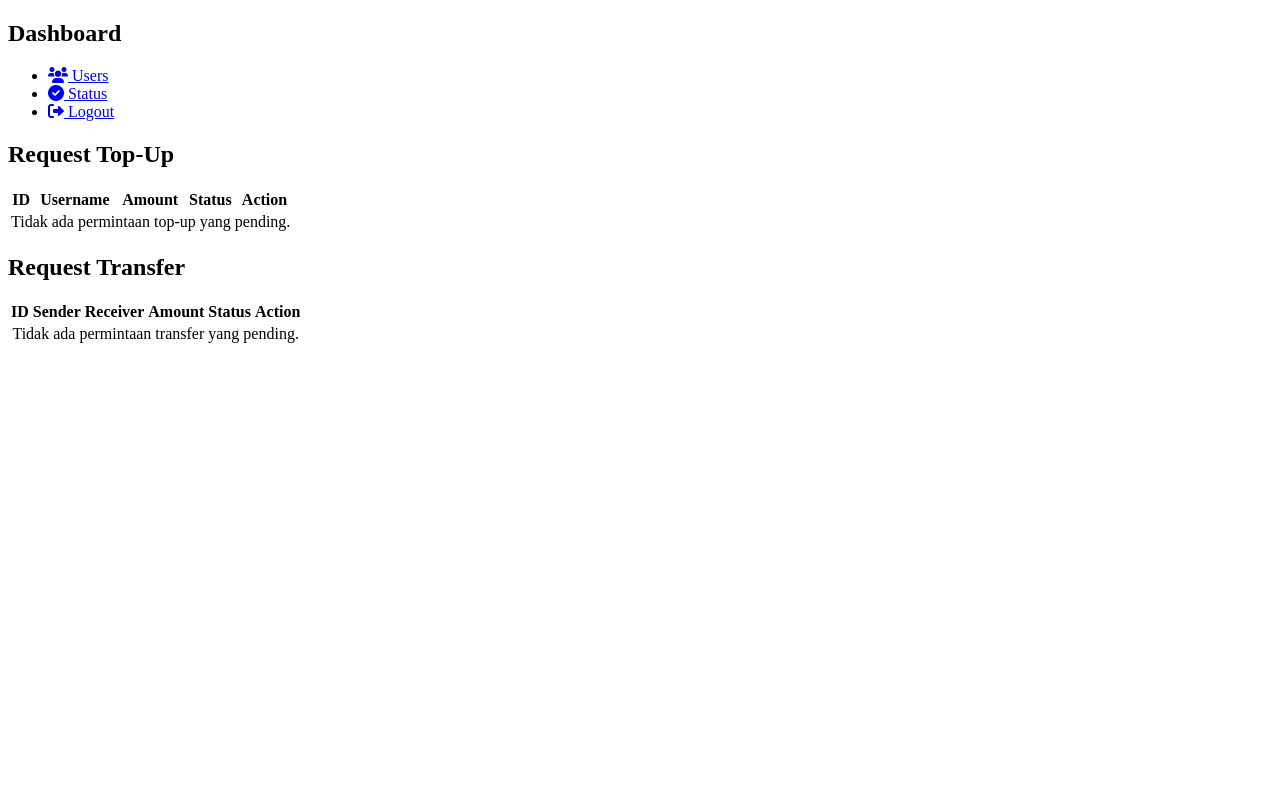
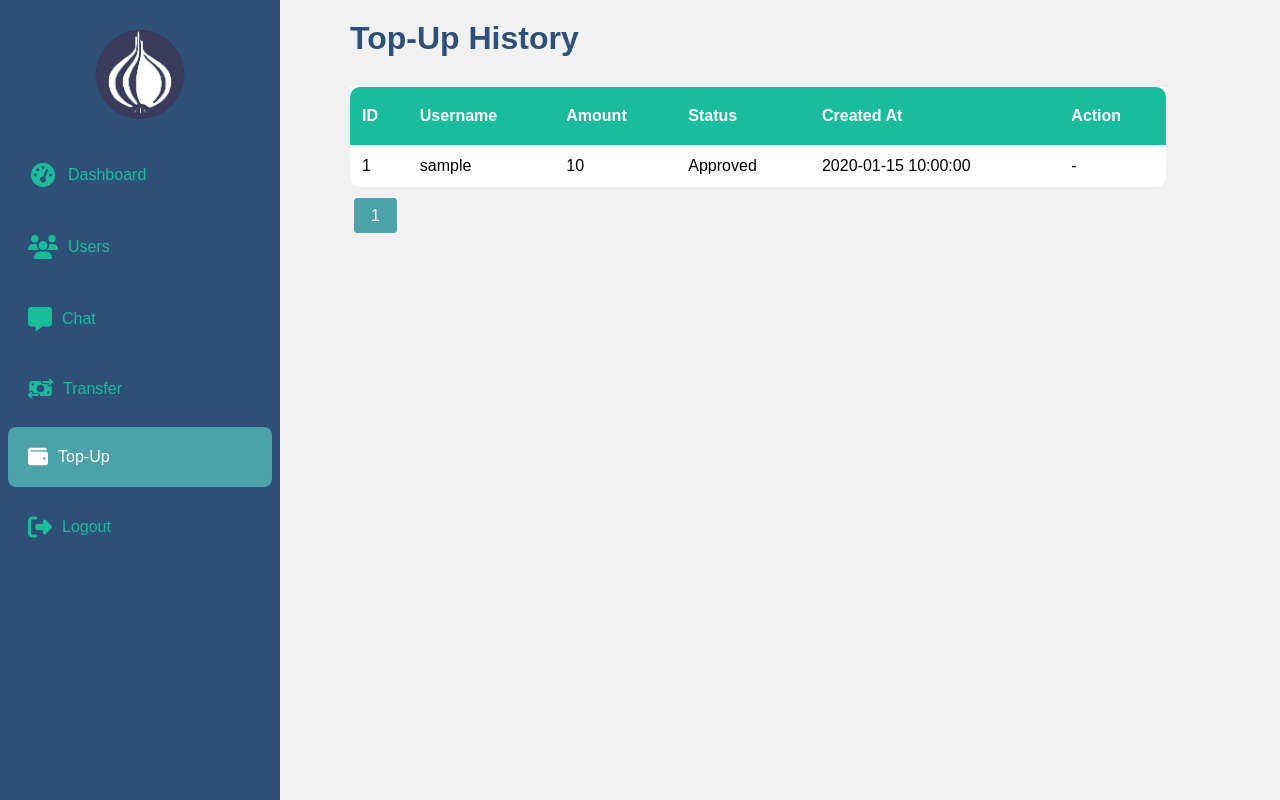
Before and after one commit to Aryamahesa/Web_Vulnerbility, a PHP site: page /Views/dashboard/status.php in a window 1280 px wide. Run offline with PHP 8.4, Linux system fonts and the light colour scheme; the visitor is signed in with stand-in values (Sample User, id 1); tables that the repository leaves empty or names only in its code hold one stand-in row (values such as "Sample post").

Commit message:
Update and Fix Program

```diff
--- a/Onion/Views/dashboard/status.php
+++ b/Onion/Views/dashboard/status.php
@@ -4,16 +4,49 @@ ini_set('display_errors', 1);
 session_start();
 include __DIR__ . '/../../config/connect.php';
 
-// Mengambil permintaan top-up dan transfer yang belum disetujui
-$query_topup = "SELECT topup.*, users.username FROM topup JOIN users ON topup.user_id = users.id WHERE topup.status = 'pending'";
-$query_transfer = "SELECT transfer.*, sender.username AS sender_username, receiver.username AS receiver_username
-                   FROM transfer
-                   JOIN users AS sender ON transfer.sender_id = sender.id
-                   JOIN users AS receiver ON transfer.receiver_id = receiver.id
-                   WHERE transfer.status = 'pending'";
+// Tentukan jumlah data per halaman
+$limit = 10;
 
+// Ambil nomor halaman dari URL (default halaman 1)
+$page = isset($_GET['page']) ? (int)$_GET['page'] : 1;
+$offset = ($page - 1) * $limit;
+
+// Query untuk mengambil semua riwayat top-up dengan pagination
+$query_topup = "
+    SELECT topup.*, users.username
+    FROM topup
+    JOIN users ON topup.user_id = users.id
+    ORDER BY topup.created_at DESC
+    LIMIT $limit OFFSET $offset
+";
 $result_topup = $conn->query($query_topup);
-$result_transfer = $conn->query($query_transfer);
+
+// Ambil total data untuk menghitung jumlah halaman
+$query_count = "SELECT COUNT(*) AS total FROM topup";
+$result_count = $conn->query($query_count);
+$total_rows = $result_count->fetch_assoc()['total'];
+$total_pages = ceil($total_rows / $limit);
+
+// Menangani aksi approve atau reject
+if (isset($_GET['action']) && isset($_GET['id'])) {
+    $topup_id = (int)$_GET['id'];
+    $action = $_GET['action'];
+
+    // Validasi aksi (approve atau reject)
+    if ($action === 'approve' || $action === 'reject') {
+        $status = ($action === 'approve') ? 'approved' : 'rejected';
+
+        // Update status top-up
+        $update_query = "UPDATE topup SET status = '$status' WHERE id = $topup_id";
+        if ($conn->query($update_query)) {
+            echo "<script>alert('Top-up telah $status!'); window.location.href='status.php';</script>";
+        } else {
+            echo "Terjadi kesalahan saat memperbarui status top-up.";
+        }
+    }
+}
+
+$current_page = basename($_SERVER['PHP_SELF']);
 ?>
 
 <!DOCTYPE html>
@@ -21,37 +54,41 @@ $result_transfer = $conn->query($query_transfer);
 <head>
     <meta charset="UTF-8">
     <meta name="viewport" content="width=device-width, initial-scale=1.0">
-    <title>Status Dashboard</title>
-    <link rel="stylesheet" href="/../../public/css/admin1.css">
-    <link href="https://cdnjs.cloudflare.com/ajax/libs/font-awesome/6.0.0-beta3/css/all.min.css" rel="stylesheet">
+    <title>Top-Up History</title>
+    <link rel="stylesheet" href="/../../public/css/admin.css">
+    <link href="https://cdnjs.cloudflare.com/ajax/libs/font-awesome/6.4.0/css/all.min.css" rel="stylesheet">
 </head>
 <body>
 
 <!-- Sidebar Menu -->
 <div class="sidebar">
     <div class="sidebar-header">
-        <h2>Dashboard</h2>
+        <img src="../../public/img/onion-logo.png" alt="Logo" class="logo">
     </div>
     <ul class="sidebar-menu">
-        <li><a href="admin.php"><i class="fas fa-users"></i> Users</a></li>
-        <li><a href="status.php"><i class="fas fa-check-circle"></i> Status</a></li>
-        <li><a href="/logout.php"><i class="fas fa-sign-out-alt"></i> Logout</a></li>
+        <a href="index.php" class="menu-item <?= $current_page == 'index.php' ? 'active' : '' ?>"><i class="fas fa-fw fa-tachometer-alt"></i> Dashboard</a>
+        <a href="users.php" class="menu-item <?= $current_page == 'users.php' ? 'active' : '' ?>"><i class="fas fa-users"></i> Users</a>
+        <a href="chat.php" class="menu-item <?= $current_page == 'chat.php' ? 'active' : '' ?>"><i class="fas fa-comment-alt"></i> Chat</a>
+        <a href="transfer.php" class="menu-item <?= $current_page == 'transfer.php' ? 'active' : '' ?>"><i class="fa-solid fa-money-bill-transfer"></i> Transfer</a>
+        <a href="status.php" class="menu-item <?= $current_page == 'status.php' ? 'active' : '' ?>"><i class="fa-solid fa-wallet"></i> Top-Up</a>
+        <a href="/logout.php" class="menu-item"><i class="fas fa-sign-out-alt"></i> Logout</a>
     </ul>
 </div>
 
 <!-- Main Content -->
 <div class="main-content">
 
-    <!-- Tabel Top-Up Pending -->
-    <h2>Request Top-Up</h2>
+    <!-- Tabel Riwayat Top-Up -->
+    <h1>Top-Up History</h1>
     <table>
         <thead>
             <tr>
-                <th>ID</th>
+                <th class="rounded-header-top-left">ID</th>
                 <th>Username</th>
                 <th>Amount</th>
                 <th>Status</th>
-                <th>Action</th>
+                <th>Created At</th>
+                <th class="rounded-header-top-right">Action</th>
             </tr>
         </thead>
         <tbody>
@@ -61,57 +98,60 @@ $result_transfer = $conn->query($query_transfer);
                         <td><?= $topup['id'] ?></td>
                         <td><?= $topup['username'] ?></td>
                         <td><?= $topup['amount'] ?></td>
-                        <td><?= $topup['status'] ?></td>
+                        <td><?= ucfirst($topup['status']) ?></td>
+                        <td><?= $topup['created_at'] ?></td>
                         <td>
-                            <a href="approve_topup.php?id=<?= $topup['id'] ?>&action=approve" class="approve">Approve</a> |
-                            <a href="approve_topup.php?id=<?= $topup['id'] ?>&action=reject" class="reject">Reject</a>
+                            <?php if ($topup['status'] === 'pending'): ?>
+                                <a href="?action=approve&id=<?= $topup['id'] ?>" class="approve">Approve</a> |
+                                <a href="?action=reject&id=<?= $topup['id'] ?>" class="reject">Reject</a>
+                            <?php else: ?>
+                                <span>-</span>
+                            <?php endif; ?>
                         </td>
                     </tr>
                 <?php endwhile; ?>
             <?php else: ?>
                 <tr>
-                    <td colspan="5" style="text-align: center;">Tidak ada permintaan top-up yang pending.</td>
+                    <td colspan="6" style="text-align: center;">Tidak ada riwayat top-up.</td>
                 </tr>
             <?php endif; ?>
         </tbody>
     </table>
 
-    <!-- Tabel Transfer Pending -->
-    <h2>Request Transfer</h2>
-    <table>
-        <thead>
-            <tr>
-                <th>ID</th>
-                <th>Sender</th>
-                <th>Receiver</th>
-                <th>Amount</th>
-                <th>Status</th>
-                <th>Action</th>
-            </tr>
-        </thead>
-        <tbody>
-            <?php if ($result_transfer->num_rows > 0): ?>
-                <?php while ($transfer = $result_transfer->fetch_assoc()): ?>
-                    <tr>
-                        <td><?= $transfer['id'] ?></td>
-                        <td><?= $transfer['sender_username'] ?></td>
-                        <td><?= $transfer['receiver_username'] ?></td>
-                        <td><?= $transfer['amount'] ?></td>
-                        <td><?= $transfer['status'] ?></td>
-                        <td>
-                            <a href="approve_transfer.php?id=<?= $transfer['id'] ?>&action=approve" class="approve">Approve</a> |
-                            <a href="approve_transfer.php?id=<?= $transfer['id'] ?>&action=reject" class="reject">Reject</a>
-                        </td>
-                    </tr>
-                <?php endwhile; ?>
-            <?php else: ?>
-                <tr>
-                    <td colspan="6" style="text-align: center;">Tidak ada permintaan transfer yang pending.</td>
-                </tr>
-            <?php endif; ?>
-        </tbody>
-    </table>
+    <!-- Pagination -->
+    <div class="pagination">
+        <?php if ($page > 1): ?>
+            <a href="?page=1">&laquo; First</a>
+            <a href="?page=<?= $page - 1 ?>">&lsaquo; Prev</a>
+        <?php endif; ?>
+
+        <?php for ($i = 1; $i <= $total_pages; $i++): ?>
+            <a href="?page=<?= $i ?>" class="<?= $i == $page ? 'active' : '' ?>"><?= $i ?></a>
+        <?php endfor; ?>
+
+        <?php if ($page < $total_pages): ?>
+            <a href="?page=<?= $page + 1 ?>">Next &rsaquo;</a>
+            <a href="?page=<?= $total_pages ?>">Last &raquo;</a>
+        <?php endif; ?>
+    </div>
+
 </div>
+
+<!-- script -->
+<script>
+    // Tambahkan event listener untuk semua menu item
+    const menuItems = document.querySelectorAll('.menu-item');
+
+    menuItems.forEach(item => {
+        item.addEventListener('click', function () {
+            // Hapus kelas active dari semua menu item
+            menuItems.forEach(menu => menu.classList.remove('active'));
+
+            // Tambahkan kelas active pada menu yang diklik
+            this.classList.add('active');
+        });
+    });
+</script>
 
 </body>
 </html>
```
